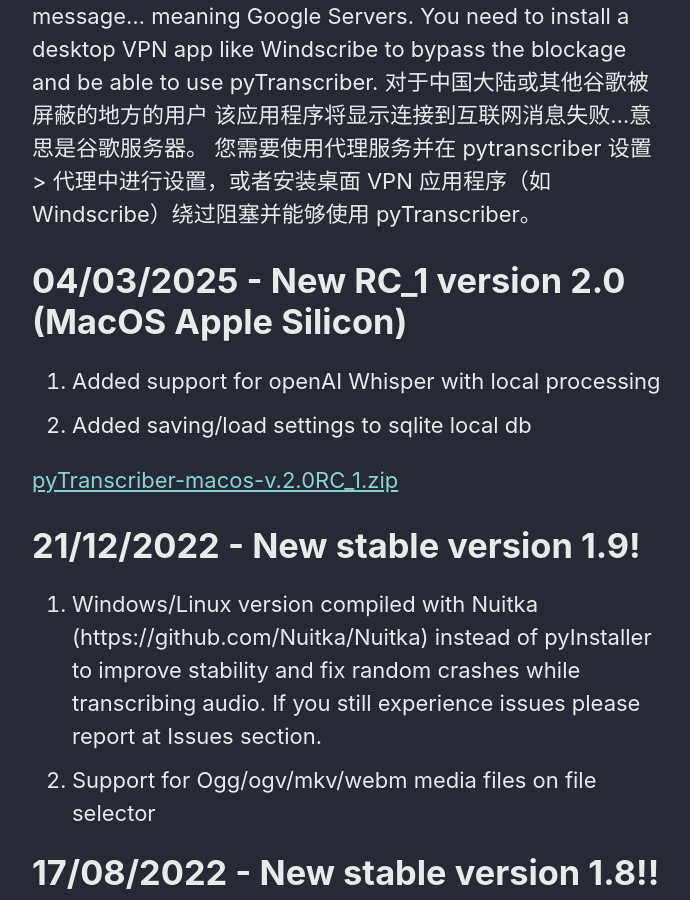
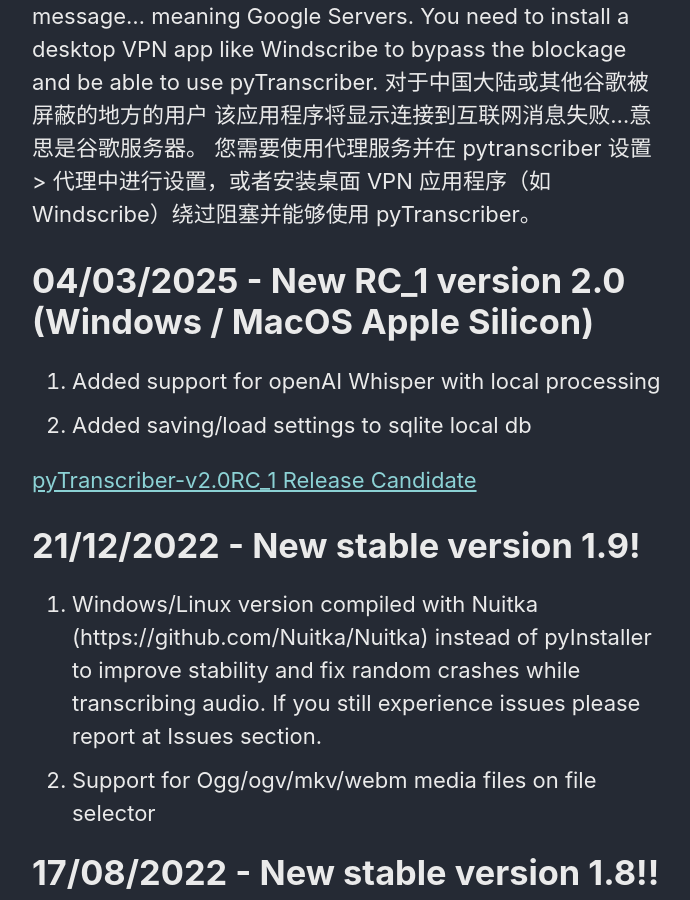
Before and after one commit to pyTranscriber/pyTranscriber.github.io, a Jekyll site: the page built from _pages/download.md, in a window 1280 px wide and 900 px high, scrolled down 903 px. Shown: the whole window, without its empty margins (290-980 px from the left). Built offline with Jekyll 4.4.1, drawn with Linux system fonts in a browser that asks for light colours; cached includes are drawn as plain includes.

Commit message:
Update download.md
windows support on rc1

```diff
--- a/_pages/download.md
+++ b/_pages/download.md
@@ -22,11 +22,11 @@
 该应用程序将显示连接到互联网消息失败...意思是谷歌服务器。
 您需要使用代理服务并在 pytranscriber 设置 > 代理中进行设置，或者安装桌面 VPN 应用程序（如 Windscribe）绕过阻塞并能够使用 pyTranscriber。
 
-# 04/03/2025 - New RC_1 version 2.0 (MacOS Apple Silicon)
+# 04/03/2025 - New RC_1 version 2.0 (Windows / MacOS Apple Silicon)
 1. Added support for openAI Whisper with local processing
 2. Added saving/load settings to sqlite local db
 
-<a href="https://github.com/raryelcostasouza/pyTranscriber/releases/tag/v2.0-rc1">pyTranscriber-macos-v.2.0RC_1.zip</a>
+<a href="https://github.com/raryelcostasouza/pyTranscriber/releases/tag/v2.0-rc1">pyTranscriber-v2.0RC_1 Release Candidate</a>
 
 
 # 21/12/2022 - New stable version 1.9!
```
